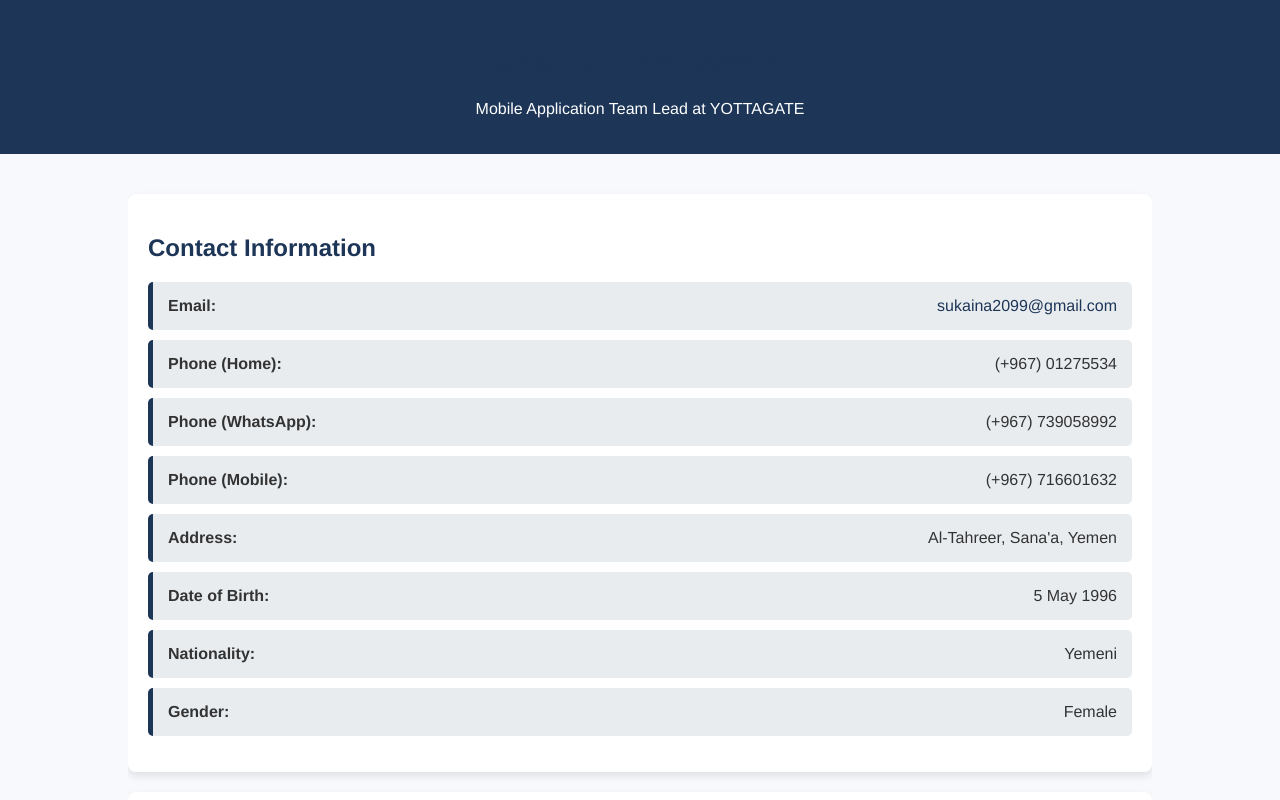
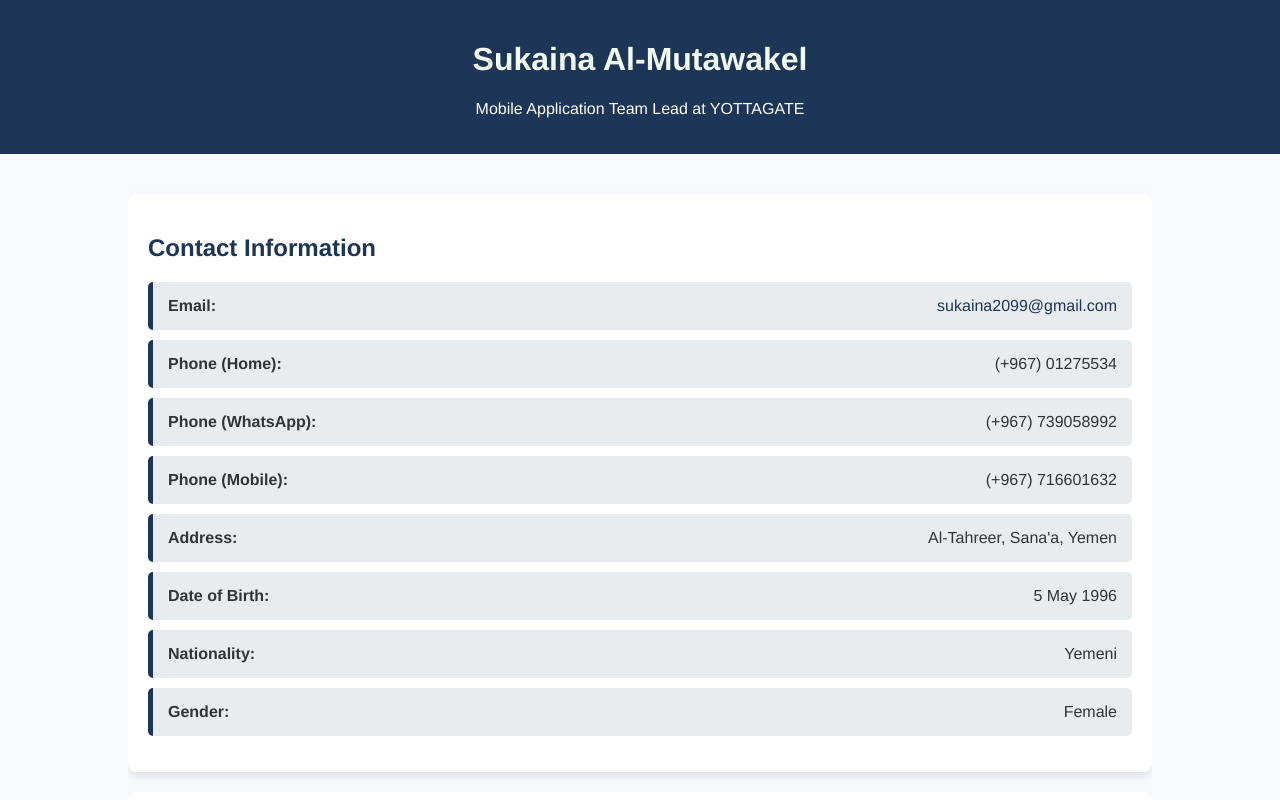
Before and after one commit to AlmutawakelSukaina/Portfolio, a plain HTML site: page index.html in a window 1280 px wide. Shown: the top 800 px of the page. Drawn offline with Linux system fonts and the light colour scheme.

Commit message:
Update index.html

```diff
--- a/index.html
+++ b/index.html
@@ -78,7 +78,8 @@
 </head>
 <body>
     <header>
-        <h1>Sukaina Al-Mutawakel</h1>
+           <h1 style="color: #f1faee;">Sukaina Al-Mutawakel</h1>
+
         <p>Mobile Application Team Lead at YOTTAGATE</p>
     </header>
     <div class="container">
```
